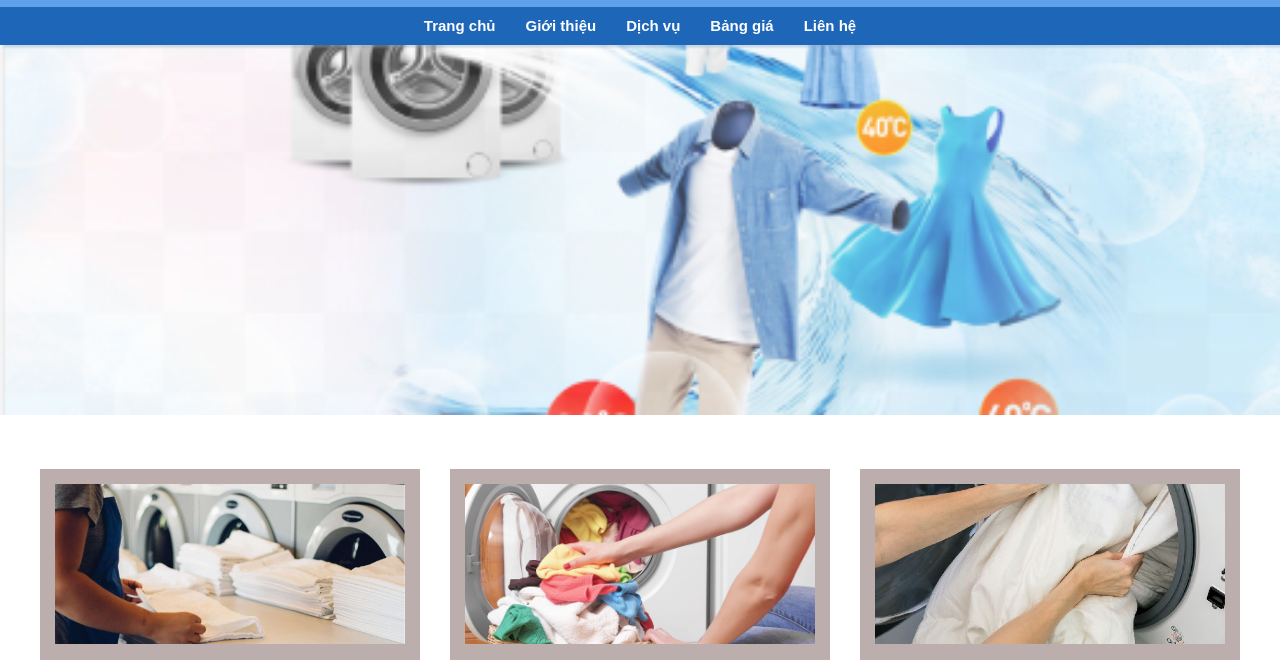
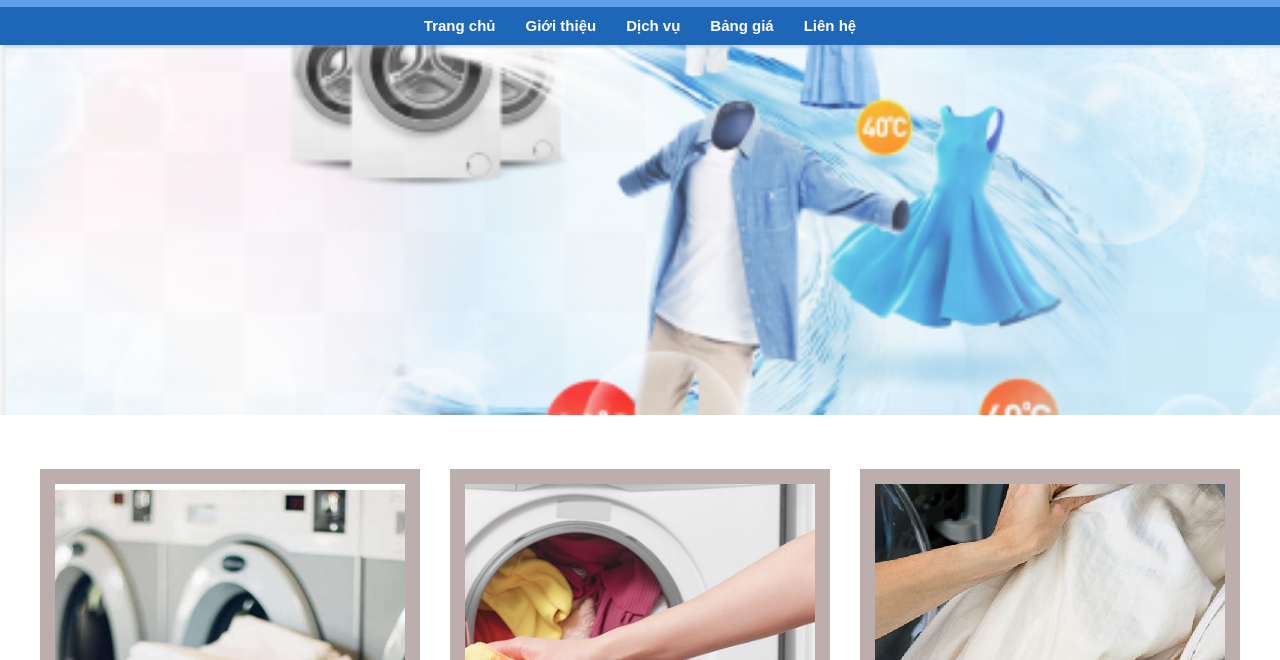
Before and after one commit to truongtonguyen/cnpm-webquanlycuahanggiatsay, a plain HTML site: page frontend/dich_vu.html in a window 1280 px wide. Shown: the part 93-753 px from the top of the page. Drawn offline with Linux system fonts and the light colour scheme.

Commit message:
Cập nhật style dịch vụ

```diff
--- a/frontend/style.css
+++ b/frontend/style.css
@@ -253,7 +253,7 @@ nav a:hover {
 
 .service-item img {
   width: 100%;
-  height: 160px;
+  height: 400px;
   object-fit: cover;
   margin-bottom: 10px;
 }
```
Also changed, not shown: frontend/media/image/cuahang.jpg (added).
